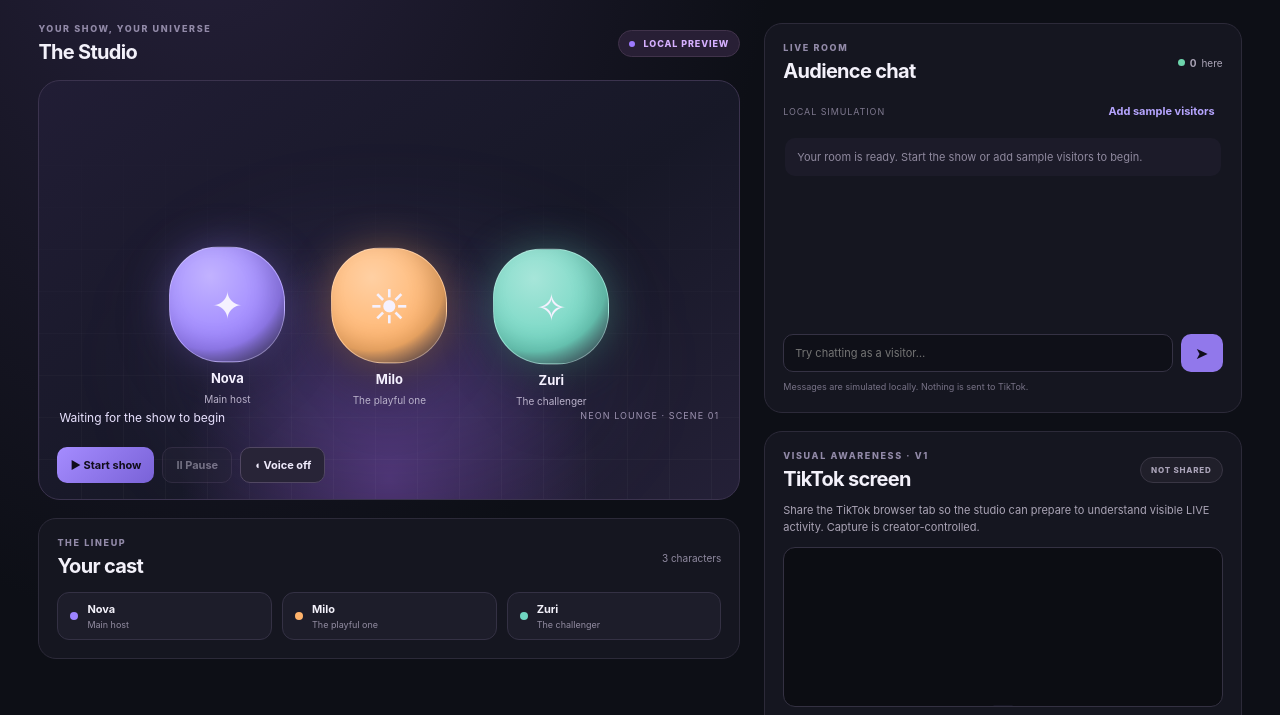
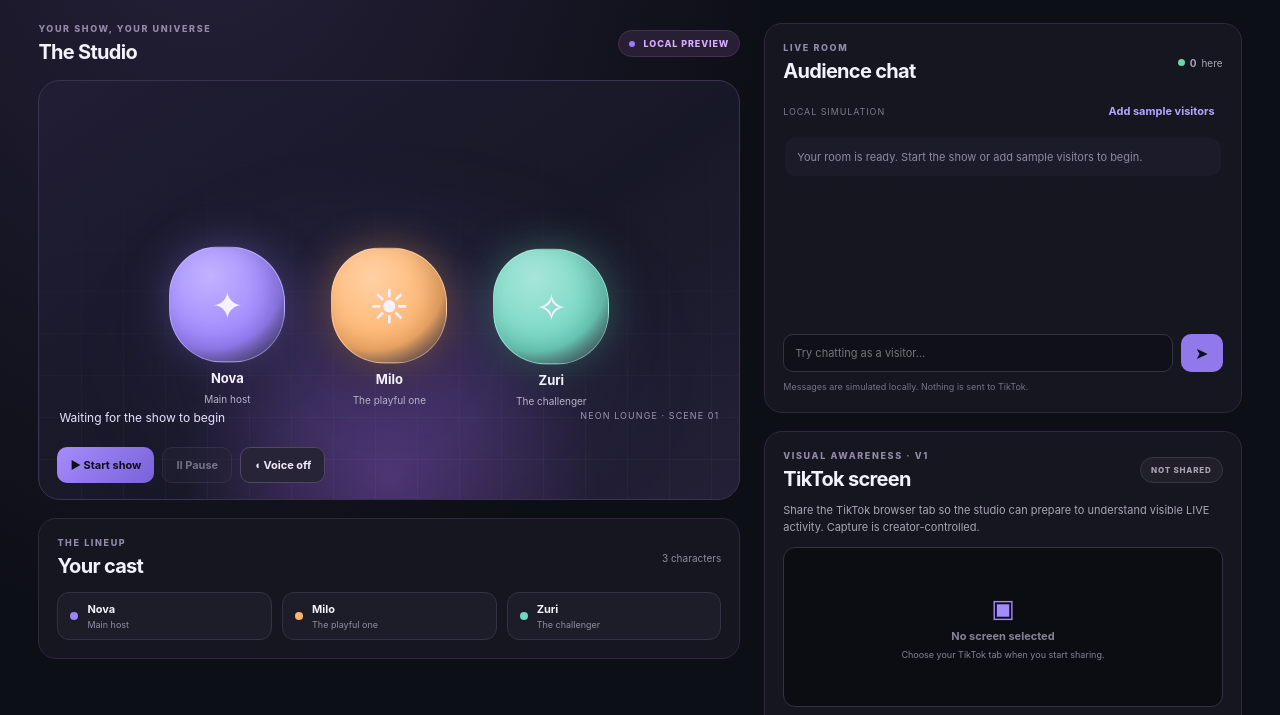
Before and after one commit to andrewewat2-design/virtual-live-studio, a website built with Vite: page index.html in a window 1280 px wide. Shown: the part 69-784 px from the top of the page. Built offline with nearby package versions, Linux system fonts and the light colour scheme; no server answers.

Commit message:
fix: apply screen preview styling

```diff
--- a/index.html
+++ b/index.html
@@ -20,7 +20,7 @@
 <div id="chat-feed" class="chat-feed" role="log" aria-live="polite" aria-label="Audience and host messages"><div class="system-message">Your room is ready. Start the show or add sample visitors to begin.</div></div>
 <form id="chat-form" class="chat-form"><label class="sr-only" for="chat-input">Send a visitor message</label><input id="chat-input" name="message" maxlength="240" autocomplete="off" placeholder="Try chatting as a visitor…"><button type="submit" aria-label="Send message">➤</button></form><p class="input-hint">Messages are simulated locally. Nothing is sent to TikTok.</p>
 </section>
-<section class="screen-panel"><div class="section-heading"><div><p class="eyebrow">VISUAL AWARENESS · V1</p><h2>TikTok screen</h2></div><span id="screen-status" class="screen-badge">NOT SHARED</span></div><p class="screen-copy">Share the TikTok browser tab so the studio can prepare to understand visible LIVE activity. Capture is creator-controlled.</p><div class="screen-preview-wrap"><video id="screen-preview" muted autoplay playsinline></video><div id="screen-placeholder" class="screen-placeholder"><span>▣</span><b>No screen selected</b><small>Choose your TikTok tab when you start sharing.</small></div></div><div class="screen-actions"><button id="start-screen-share" class="secondary-button" type="button">Share TikTok screen</button><button id="stop-screen-share" class="text-button" type="button" disabled>Stop sharing</button></div><p id="screen-help" class="screen-help">Screen preview only in this milestone. Visual AI analysis will be added after capture and privacy controls pass testing.</p></section>
+<section class="screen-panel"><div class="section-heading"><div><p class="eyebrow">VISUAL AWARENESS · V1</p><h2>TikTok screen</h2></div><span id="screen-status" class="screen-badge">NOT SHARED</span></div><p class="screen-copy">Share the TikTok browser tab so the studio can prepare to understand visible LIVE activity. Capture is creator-controlled.</p><div class="screen-preview-wrap"><video id="screen-preview" class="screen-preview" muted autoplay playsinline></video><div id="screen-placeholder" class="screen-placeholder"><span>▣</span><b>No screen selected</b><small>Choose your TikTok tab when you start sharing.</small></div></div><div class="screen-actions"><button id="start-screen-share" class="secondary-button" type="button">Share TikTok screen</button><button id="stop-screen-share" class="text-button" type="button" disabled>Stop sharing</button></div><p id="screen-help" class="screen-help">Screen preview only in this milestone. Visual AI analysis will be added after capture and privacy controls pass testing.</p></section>
 <section class="director-panel"><div class="section-heading"><div><p class="eyebrow">BEHIND THE SCENES</p><h2>Show director</h2></div><span class="director-badge">ONE BRAIN</span></div><p class="director-copy">One central director chooses who speaks, keeps the conversation flowing, and protects the room. Characters do not run separate AI agents.</p><div id="director-status" class="director-status"><span class="status-dot"></span> Waiting for audience</div><div class="director-log" id="director-log"><span>Director initialized.</span></div></section>
 <section class="controls-panel"><div class="section-heading"><div><p class="eyebrow">INTERACTIVE MOMENTS</p><h2>Run a moment</h2></div></div><div class="moment-buttons"><button type="button" data-moment="question" class="moment-button">💬 Ask the room</button><button type="button" data-moment="poll" class="moment-button">📊 Quick poll</button><button type="button" data-moment="challenge" class="moment-button">🎯 Mini challenge</button></div><div id="moment-output" class="moment-output">Choose a moment to give the room something to do.</div></section>
 <section class="safety-panel"><span class="safety-icon">✓</span><div><b>Creator control stays with you</b><p>Pause the show, mute voice, or clear the room at any time.</p></div><button id="clear-room" class="text-button" type="button">Clear</button></section>
```
